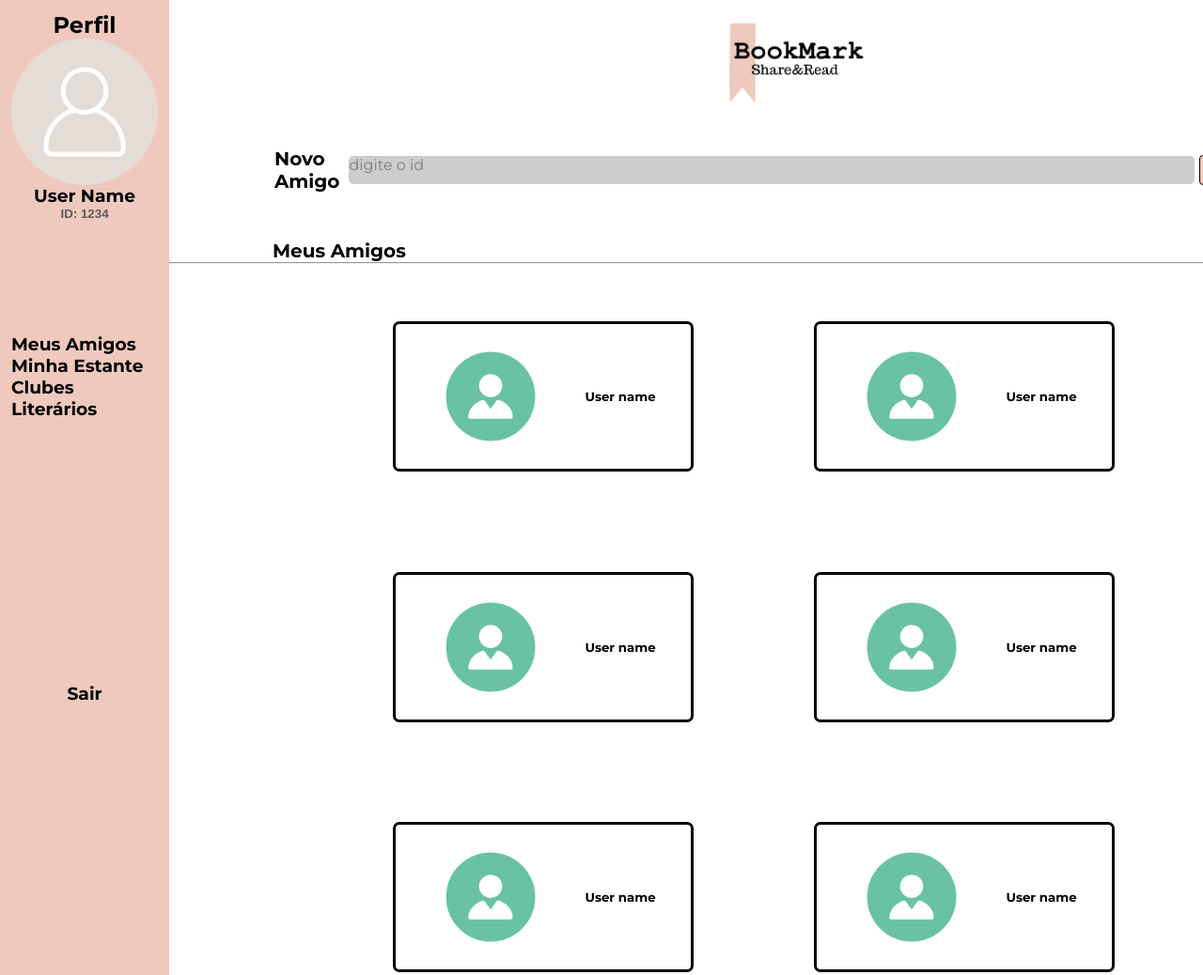
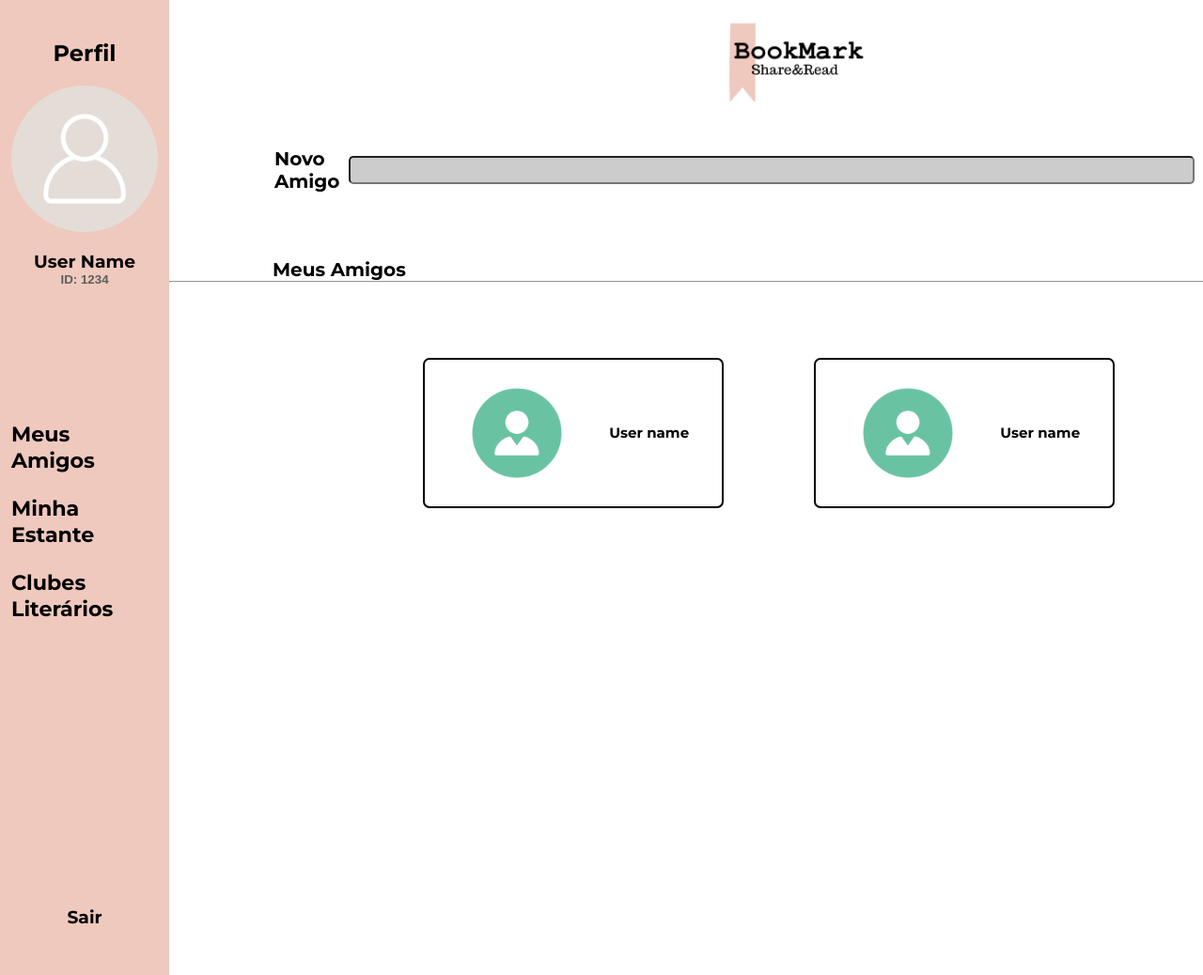
Before and after one commit to paiferana/BookMarkProject, a plain HTML site: page amigos.html in a window 1280 px wide. Shown: the top 1038 px of the page at 94% size. Drawn offline with Linux system fonts and the light colour scheme.

Commit message:
mais mudanças da minha parte

```diff
--- a/amigos.html
+++ b/amigos.html
@@ -32,7 +32,7 @@
                         <h3>Minha Estante</h3>
 
                     </a>
-                    <a href="" class="clubesLink">
+                    <a href="home.html" class="clubesLink">
                         <h3>Clubes Literários</h3>
 
 
@@ -58,13 +58,11 @@
                     <div class="novoAmigo">
                         <h4>Novo Amigo</h4>
                     </div>
-                    <form action="/submit" method="post">
-                        <div class="digiteId">
-                            <p>
-                                <font color="#808080">digite o id</font>
-                            </p>
-                        </div>
+
+                    <form action="/submit" method="post" class="digiteId">
+                        <input type="text" name="id">
                     </form>
+
                     <button class="Adicionar">ADICIONAR</button>
                 </div>
         </nav>
@@ -90,20 +88,7 @@
                 <h5>User name</h5>
             </div>
 
-            <div class="box-item">
-                <img src="data/Perfil/3607444.png" alt="">
-                <h5>User name</h5>
-            </div>
 
-            <div class="box-item">
-                <img src="data/Perfil/3607444.png" alt="">
-                <h5>User name</h5>
-            </div>
-
-            <div class="box-item">
-                <img src="data/Perfil/3607444.png" alt="">
-                <h5>User name</h5>
-            </div>
 
         </div>
     </section>
--- a/stiles.css
+++ b/stiles.css
@@ -37,14 +37,25 @@ height: max-content;
 
 .perfilUsuario {
 text-align: center;
+margin-top: 30px;
 }
+
+.perfilUsuario > h2{
+    margin-bottom: 20px;
+}
+
+.perfilUsuario > h3{
+    margin-top: 20px;
+}
+
+
 
 .circuloPerfil {
 width: 156px;
 height: 156px;
 border-radius: 50%;
 overflow: hidden;
-margin: 0 auto; /* Isso vai centralizar o círculo horizontalmente */
+margin: 0 auto;
 }
 
 .circuloPerfil img {
@@ -65,7 +76,6 @@ nav {
 display: flex;
 align-items: last baseline;
 justify-content: space-between;
- /* Isso fará com que os itens se distanciem nas extremidades da nav */
 align-items: baseline;
 margin: 0 12px;
 }
@@ -81,24 +91,30 @@ text-decoration: none;
 text-decoration: none;
 color: black;
 margin-bottom: 20px;
+font-size: 19px;
 }
 
 .hiperlinks a.amigosLink{
 text-decoration: none;
 color: black;
-margin-top: 20px;
+padding: 10px;
+font-size: 19px;
 }
 
 .hiperlinks a.clubesLink{
 text-decoration: none;
 color: rgb(0, 0, 0);
 margin-top: 10px;
+padding: 10px;
+font-size: 19px;
 }
 
 .hiperlinks{
 justify-content: space-between;
 
 }
+
+
 
 footer a.sair{
 text-decoration: none;
@@ -130,7 +146,7 @@ display: flex;
 flex-direction: column;
 align-items: center;
 background-color: #EFC9BD;
-width: 40%;
+width: 17.85%;
 min-width: 100px;
 min-height: 100px;
 padding: 12px;
@@ -144,14 +160,6 @@ display: flex;
 flex: 1;
 }
 
-button{
-border-radius: 5%;
-width: 70%;
-cursor: pointer;
-margin: 5px;
-padding: 15px;
-}
-
 .box {
 background-color: white;
 width: 100%;
@@ -163,25 +171,22 @@ justify-content: center;
 align-items: center;
 }
 
-
-
-
 .box-item{
 display: flex;
 flex-direction: row;
 align-items: center;
 justify-content: space-evenly;
-margin-bottom: 1rem;
+margin-bottom: 150rem;
 color: black;
 position: relative;
 background-color: white;
 height: 10rem;
 width: 20rem;
-margin-top: 2rem;
+margin-top: 5rem;
 margin-left: 5rem;
-margin-right: 3rem;
+margin-right: 1rem;
 border-radius: 7px;
-border: 3px solid black;
+border: 2px solid black;
 }
 
 .box-item > img{
@@ -190,8 +195,8 @@ height: 6rem;
 margin: 1rem;
 }
 
-.box-item > p {
-font-size: 12px;
+.box-item > h5 {
+font-size: 15px;
 }
 
 .text{
@@ -210,7 +215,7 @@ margin-top: 15rem;
     font-size: 20px;
 }
 
-.digiteId{
+.digiteId input{
     background-color: rgba(184, 184, 184, 0.712);
     width: 900px;
     height: 30px;
@@ -229,15 +234,17 @@ margin-top: 15rem;
     width: 100%;
     padding: 7px;
     background-color: #EFC9BD;
-    color: white;
+    color: rgb(0, 0, 0);
     font-weight: bold;
     border: 1px solid #000000;
     border-radius: 4px;
     cursor: pointer;
+    transition: transform 0.2s ease-in;
+    margin-left: 10px;
 }
 
 .meusAmigos{
-    margin-top: 50px;
+    margin-top: 70px;
     margin-left: 110px;
     font-size: 20px;
 }
```
Also changed, not shown: home.html (+1 -1 lines), review.html (+3 -3 lines).
